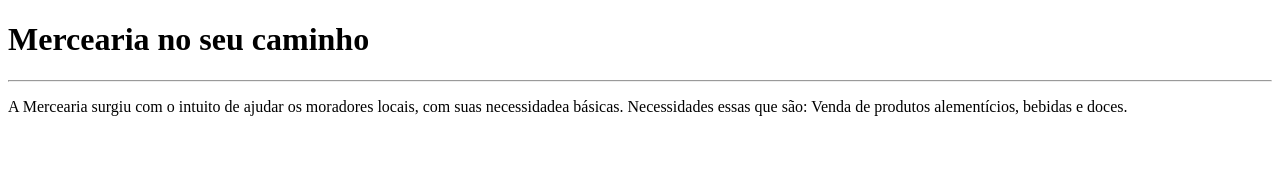
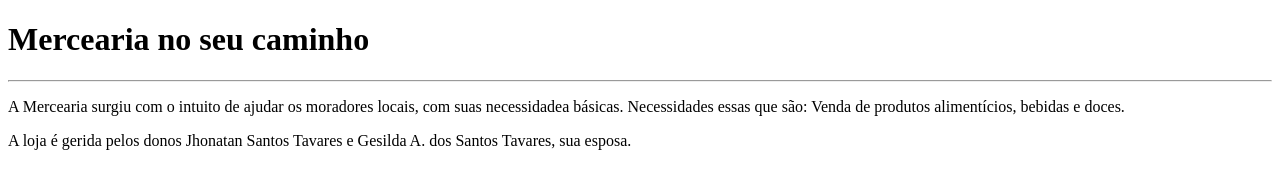
Before and after one commit to TavareSJhonatan/SITE-MERCEARIA-NO-SEU-CAMINHO, a plain HTML site: page SITE-da-MERCEARIA/index.html in a window 1280 px wide. Drawn offline with Linux system fonts and the light colour scheme.

Commit message:
Acrescenta informação sobre os fundadores da mercearia

```diff
--- a/SITE-da-MERCEARIA/index.html
+++ b/SITE-da-MERCEARIA/index.html
@@ -8,6 +8,8 @@
 <body>
     <h1>Mercearia no seu caminho</h1>
     <hr>
-    <p>A Mercearia surgiu com o intuito de ajudar os moradores locais, com suas necessidadea básicas. Necessidades essas que são: Venda de produtos alementícios, bebidas e doces.</p>
+    <p>A Mercearia surgiu com o intuito de ajudar os moradores locais, com suas necessidadea básicas. Necessidades essas que são: Venda de produtos alimentícios, bebidas e doces.</p>
+
+    <p>A loja é gerida pelos donos Jhonatan Santos Tavares e Gesilda A. dos Santos Tavares, sua esposa.</p>
 </body>
 </html>
```
